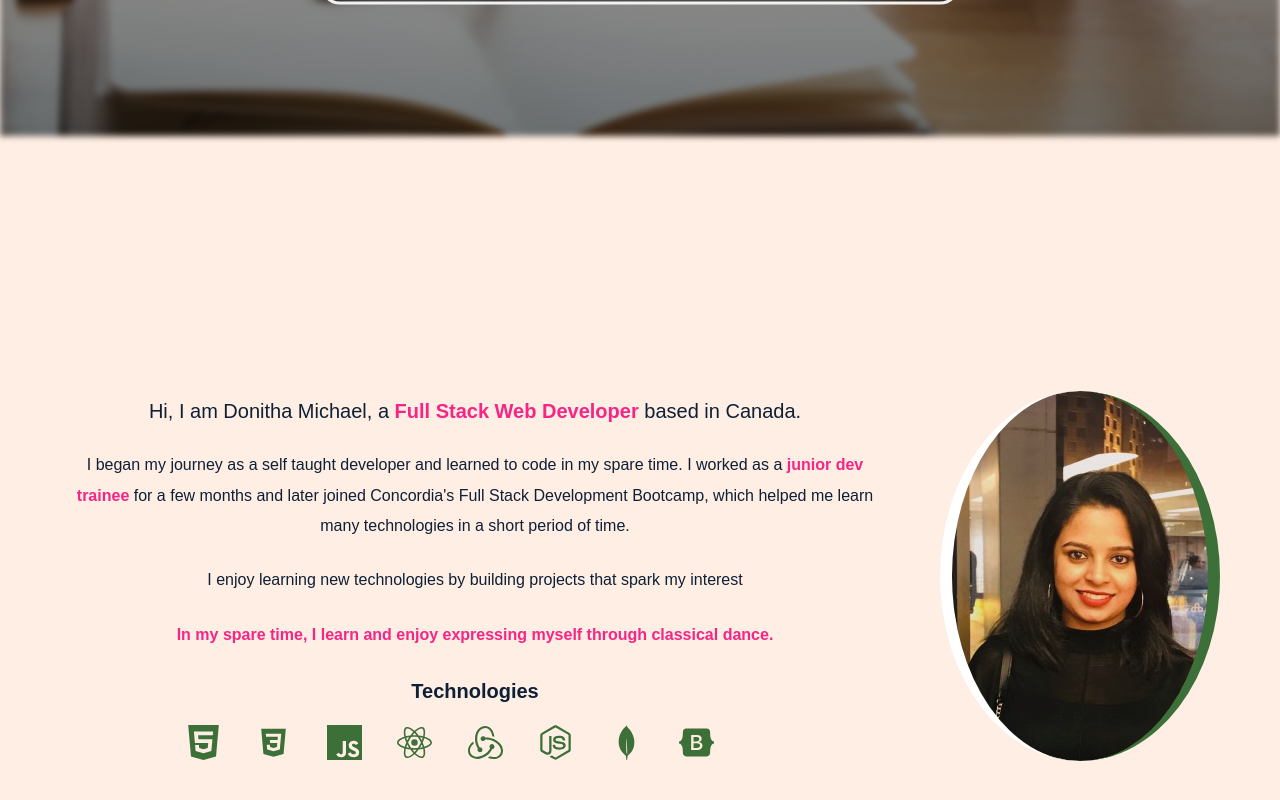
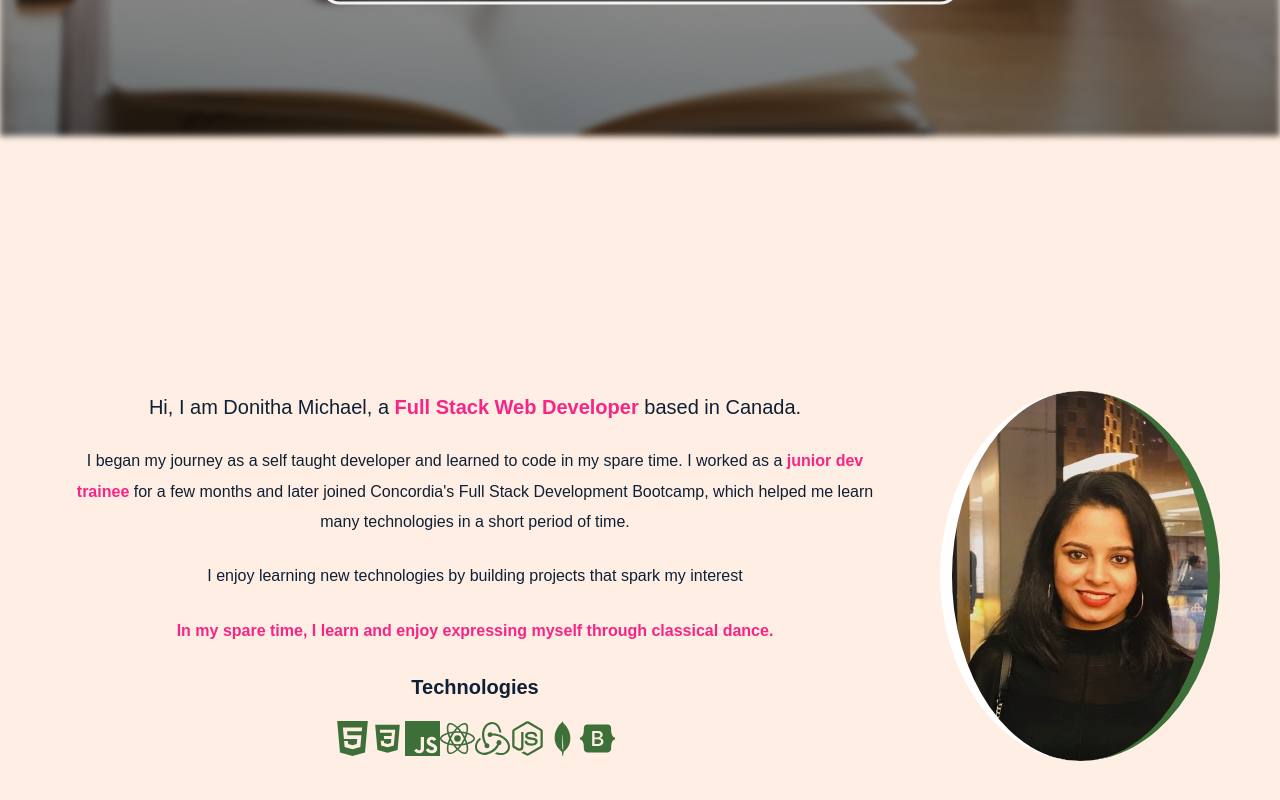
Before and after one commit to DonithaM/portfolio, a React (Create React App) app: page /navbar in a window 1280 px wide. Shown: the part 664-1464 px from the top of the page. Built offline with nearby package versions, Linux system fonts and the light colour scheme.

Commit message:
some styling changes

```diff
--- a/src/components/About/AboutStyles.js
+++ b/src/components/About/AboutStyles.js
@@ -43,6 +43,10 @@ export const InfoColumn = styled.div`
   border-radius: 20px;
   /* position: absolute;
   left: 50%; */
+  display: flex;
+  flex-direction: column;
+  justify-content: center;
+  align-items: center;
   z-index: 2;
   width: 80%;
   padding-right: 50px;
@@ -50,10 +54,12 @@ export const InfoColumn = styled.div`
   margin-bottom: 20px;
   @media screen and (max-width: 768px) {
     padding: 20px;
+    margin-top: 30px;
   }
 
   @media screen and (max-width: 500px) {
-    padding: 20px;
+    margin-top: 20px;
+    padding: 30px;
   }
 `;
 
@@ -130,15 +136,14 @@ export const ProfileColumn = styled.div`
 
 export const Skills = styled.div`
   display: flex;
+  justify-content: center;
   flex-direction: column;
 `;
 
 export const SkillLogos = styled.div`
   margin-top: 22px;
-  margin-left: 90px;
+  /* margin-left: 90px; */
   font-size: 35px;
-  display: flex;
-  justify-content: space-evenly;
   max-width: 600px;
   color: var(--green);
 
--- a/src/components/Navbar/NavStyles.js
+++ b/src/components/Navbar/NavStyles.js
@@ -15,7 +15,7 @@ export const Nav = styled.nav`
   justify-content: center;
   align-items: center;
   font-size: 1rem;
-  border-bottom: 3px solid var(--bright-pink);
+  /* border-bottom: 3px solid var(--bright-pink); */
 
   @media screen and (max-width: 960px) {
     transition: 0.8s all ease;
```
